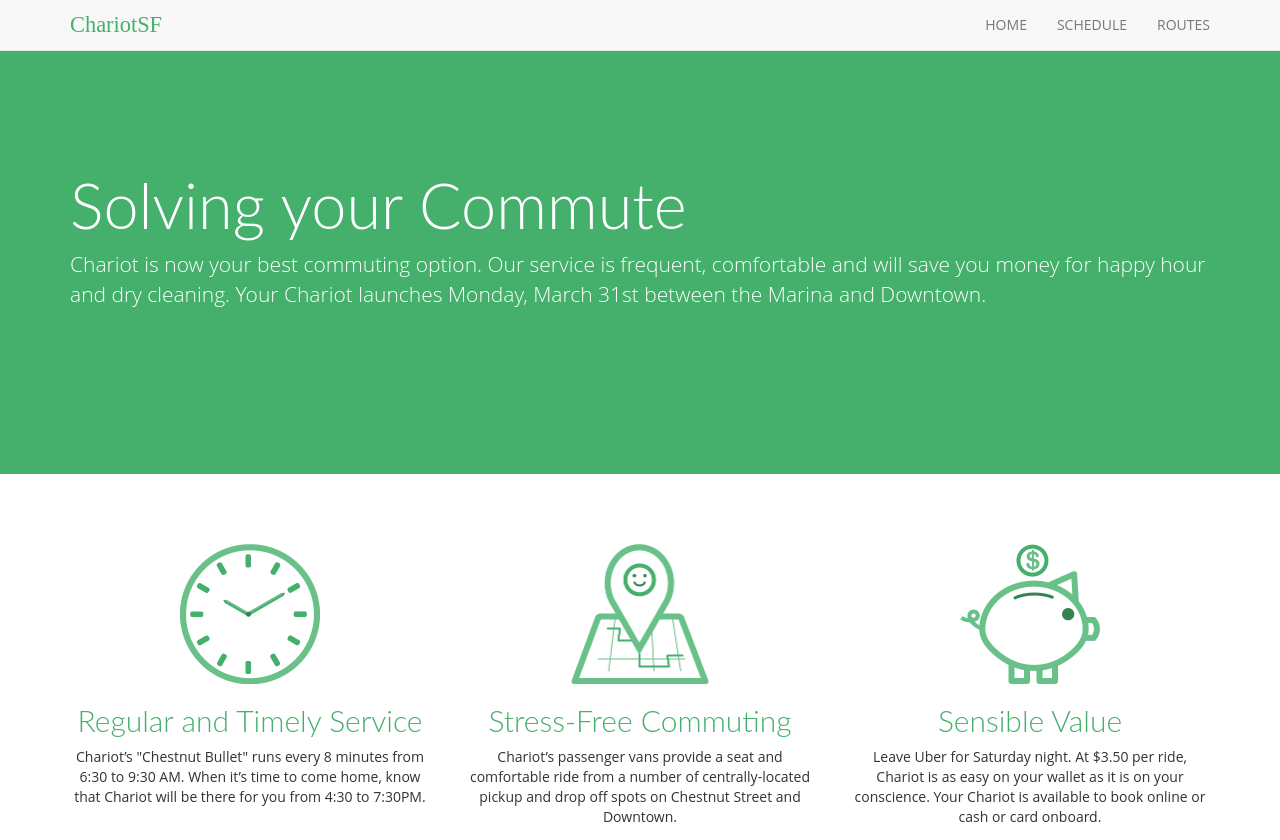
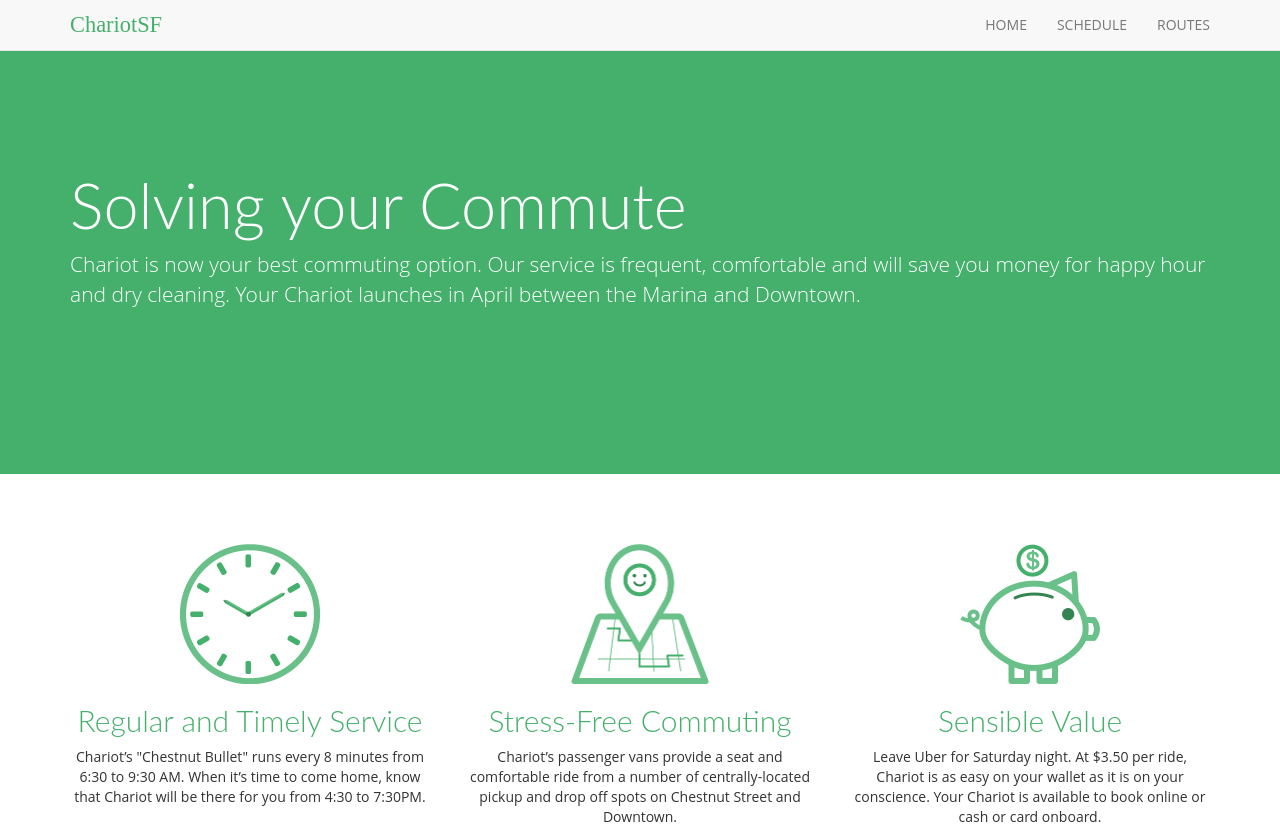
Before and after one commit to aviuxd/chariot, a plain HTML site: page index.html in a window 1280 px wide. Shown: the top 840 px of the page. Drawn offline with Linux system fonts and the light colour scheme.

Commit message:
index.html edited online with Bitbucket

```diff
--- a/index.html
+++ b/index.html
@@ -73,7 +73,7 @@
 	<div id="lede" class="chariot-jumbotron">
 		  <div class="container">
 			  <h1>Solving your Commute</h1>
-			  <p>Chariot is now your best commuting option. Our service is frequent, comfortable and will save you money for happy hour and dry cleaning. Your Chariot launches Monday, March 31st between the Marina and Downtown.</p>
+			  <p>Chariot is now your best commuting option. Our service is frequent, comfortable and will save you money for happy hour and dry cleaning. Your Chariot launches in April between the Marina and Downtown.</p>
 <!-- 				  <p><a class="btn btn-primary btn-lg" role="button">Learn more »</a></p> -->
 		</div>
 	</div>
```
